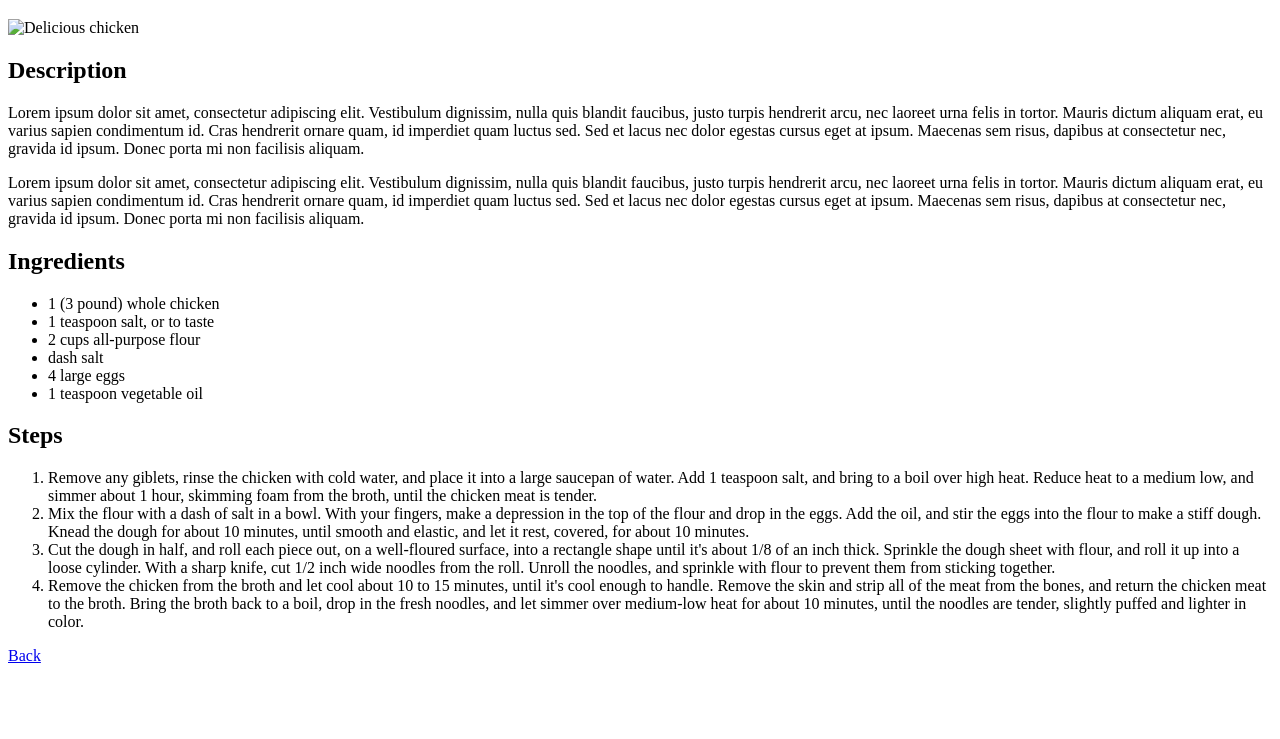
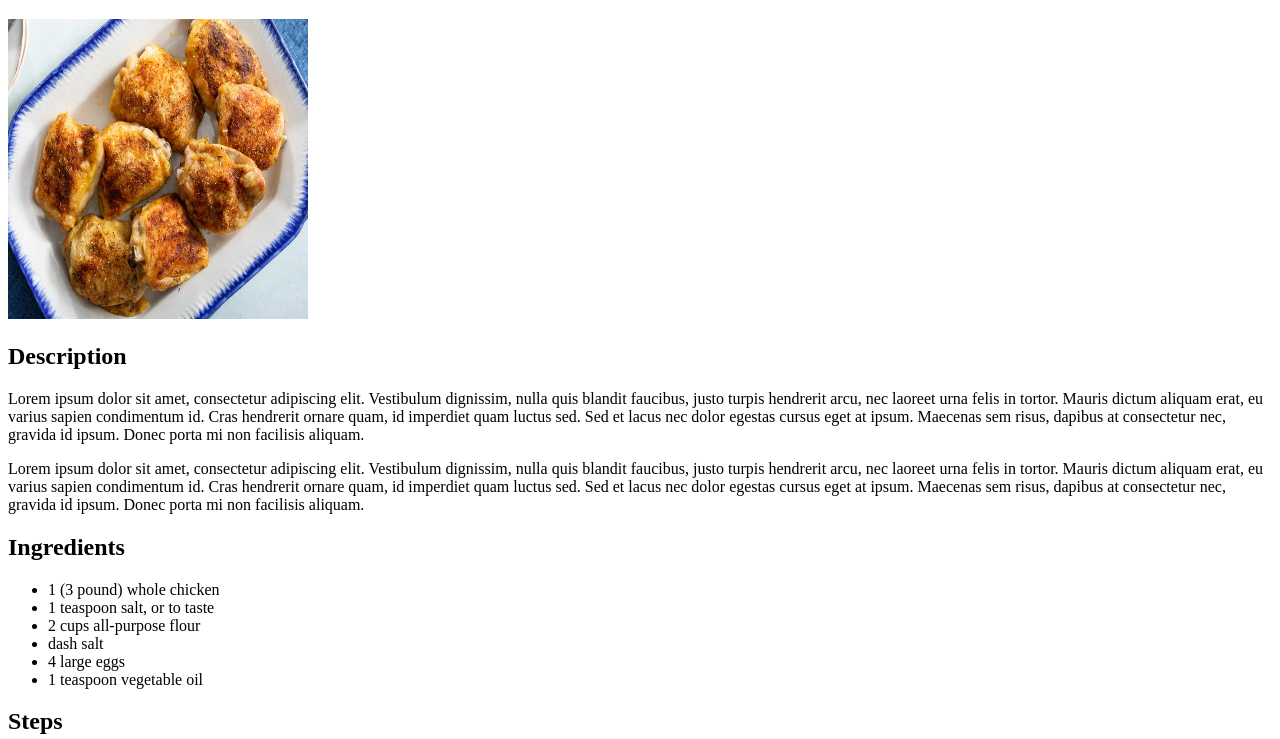
Before and after one commit to homeromeirelesjunior/odin-recipes, a plain HTML site: page recipes/chicken.html in a window 1280 px wide. Shown: the part 61-800 px from the top of the page. Drawn offline with Linux system fonts and the light colour scheme.

Commit message:
fix: Change image path for chicken recipe

```diff
--- a/recipes/chicken.html
+++ b/recipes/chicken.html
@@ -7,7 +7,7 @@
 </head>
 <body>
   <h1>Chicken Recipe Weeknight Dinner</h1>
-  <img src="assets/recipes/chicken-recipe.webp" width="300" height="300" alt="Delicious chicken">
+  <img src="../assets/img/chicken-recipe.webp" width="300" height="300" alt="Delicious chicken">
   <h2>Description</h2>
   <p>Lorem ipsum dolor sit amet, consectetur adipiscing elit. Vestibulum dignissim, nulla quis blandit faucibus, justo turpis hendrerit arcu, nec laoreet urna felis in tortor. Mauris dictum aliquam erat, eu varius sapien condimentum id. Cras hendrerit ornare quam, id imperdiet quam luctus sed. Sed et lacus nec dolor egestas cursus eget at ipsum. Maecenas sem risus, dapibus at consectetur nec, gravida id ipsum. Donec porta mi non facilisis aliquam.</p>
   <p>Lorem ipsum dolor sit amet, consectetur adipiscing elit. Vestibulum dignissim, nulla quis blandit faucibus, justo turpis hendrerit arcu, nec laoreet urna felis in tortor. Mauris dictum aliquam erat, eu varius sapien condimentum id. Cras hendrerit ornare quam, id imperdiet quam luctus sed. Sed et lacus nec dolor egestas cursus eget at ipsum. Maecenas sem risus, dapibus at consectetur nec, gravida id ipsum. Donec porta mi non facilisis aliquam.</p>
```
